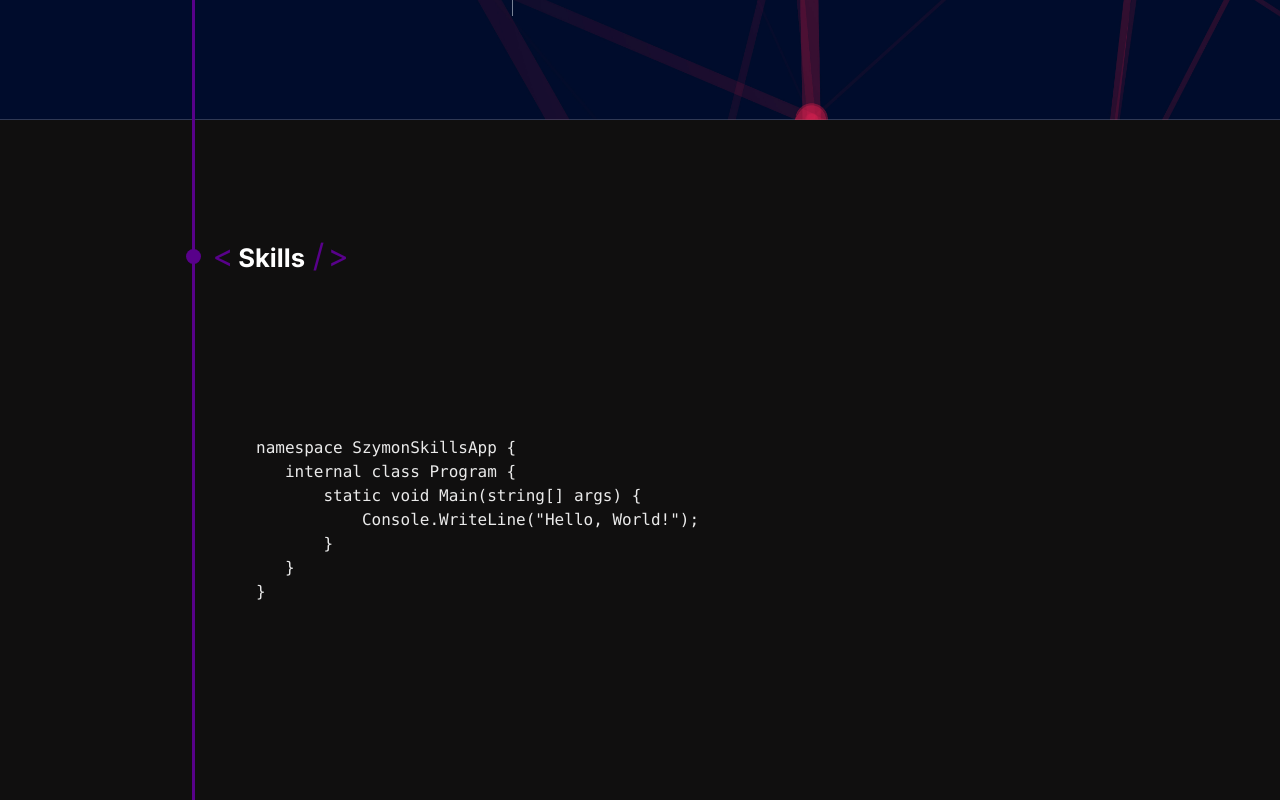
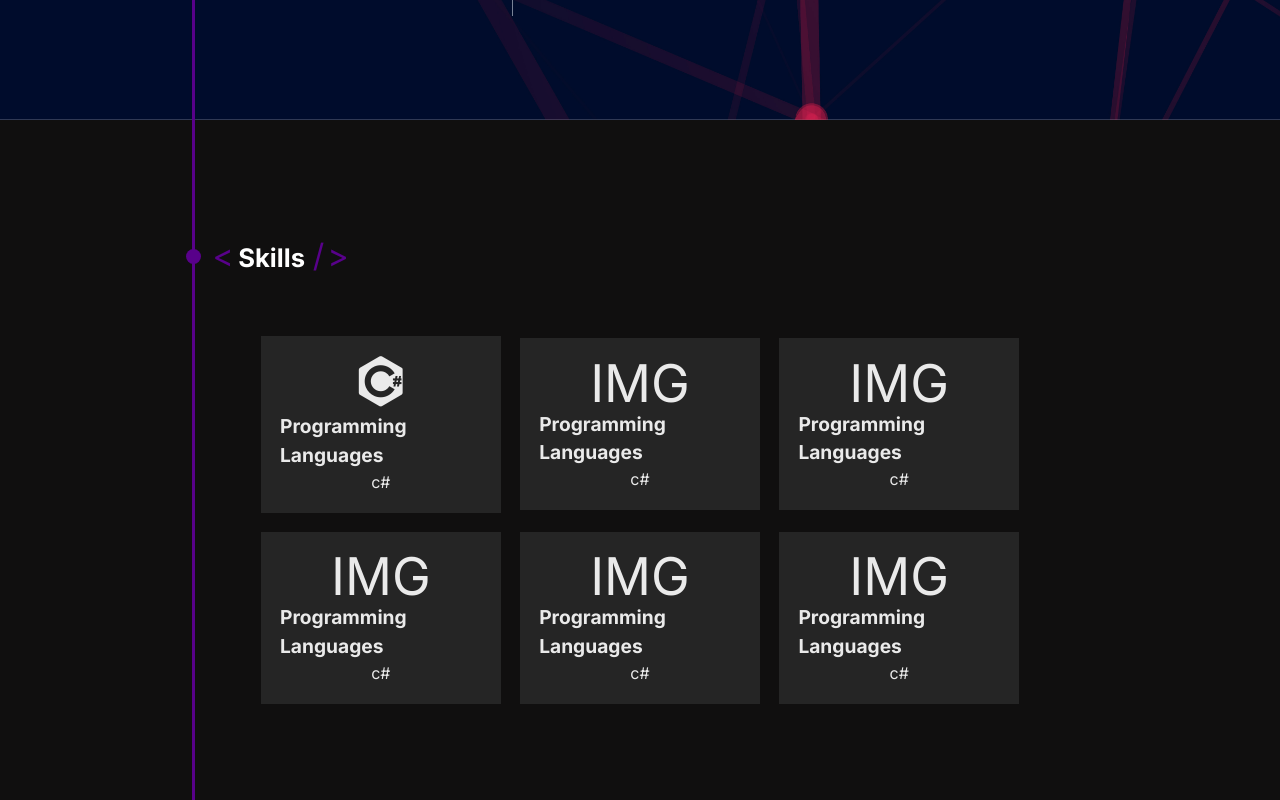
Before and after one commit to UnFriend-PL/SzymonApp, a Next.js app: page / in a window 1280 px wide. Shown: the part 1720-2520 px from the top of the page. Built offline with nearby package versions, Linux system fonts and the light colour scheme; a web font is replaced by a local one.

Commit message:
prototype of skills section

```diff
--- a/package.json
+++ b/package.json
@@ -10,10 +10,8 @@
   },
   "dependencies": {
     "next": "latest",
-    "prismjs": "^1.29.0",
     "react": "latest",
-    "react-dom": "latest",
-    "react-syntax-highlighter": "^15.5.0"
+    "react-dom": "latest"
   },
   "devDependencies": {
     "autoprefixer": "latest",
--- /dev/null
+++ b/src/app/components/About/Skills/Skills.jsx
@@ -0,0 +1,124 @@
+"use client";
+import { useEffect } from "react";
+import Line from "../../Line/Line";
+import "./Skills.scss";
+
+// var code = [
+//   "namespace SzymonSkillsApp {",
+//   "   internal class Program {",
+//   "       static void Main(string[] args) {",
+//   '           Console.WriteLine("Hello, World!");',
+//   "       }",
+//   "   }",
+//   "}",
+// ];
+
+// var code1 = (line) => {
+//   var x = line.split(" ");
+//   return (
+//     <>
+//       {x.map((element, index) => (
+//         <div key={index} className={element}>
+//           {element}
+//         </div>
+//       ))}
+//       <pre></pre>
+//     </>
+//   );
+// };
+
+export default function Skills() {
+  const data = [
+    { lang: "C#", class: "devicon-csharp-plain", text: "" },
+    { lang: "C#", class: "devicon-csharp-plain", text: "" },
+  ];
+  return (
+    <section id="Skills" className="skills-wrap">
+      <div className="skils-squares-wrap">
+        <div className="skills-square">
+          <div className="skills-square-title">
+            <div className="skills-square-title-icon">
+              <i class="devicon-csharp-plain"></i>
+            </div>
+            <div className="skills-square-title-text">
+              Programming Languages
+            </div>
+          </div>
+          <div className="skills-square-content">
+            <div className="skills-square-content-skill">c#</div>
+          </div>
+        </div>
+        <div className="skills-square">
+          <div className="skills-square-title">
+            <div className="skills-square-title-icon">IMG</div>
+            <div className="skills-square-title-text">
+              Programming Languages
+            </div>
+          </div>
+          <div className="skills-square-content">
+            <div className="skills-square-content-skill">c#</div>
+          </div>
+        </div>
+        <div className="skills-square">
+          <div className="skills-square-title">
+            <div className="skills-square-title-icon">IMG</div>
+            <div className="skills-square-title-text">
+              Programming Languages
+            </div>
+          </div>
+          <div className="skills-square-content">
+            <div className="skills-square-content-skill">c#</div>
+          </div>
+        </div>{" "}
+        <div className="skills-square">
+          <div className="skills-square-title">
+            <div className="skills-square-title-icon">IMG</div>
+            <div className="skills-square-title-text">
+              Programming Languages
+            </div>
+          </div>
+          <div className="skills-square-content">
+            <div className="skills-square-content-skill">c#</div>
+          </div>
+        </div>{" "}
+        <div className="skills-square">
+          <div className="skills-square-title">
+            <div className="skills-square-title-icon">IMG</div>
+            <div className="skills-square-title-text">
+              Programming Languages
+            </div>
+          </div>
+          <div className="skills-square-content">
+            <div className="skills-square-content-skill">c#</div>
+          </div>
+        </div>{" "}
+        <div className="skills-square">
+          <div className="skills-square-title">
+            <div className="skills-square-title-icon">IMG</div>
+            <div className="skills-square-title-text">
+              Programming Languages
+            </div>
+          </div>
+          <div className="skills-square-content">
+            <div className="skills-square-content-skill">c#</div>
+          </div>
+        </div>
+      </div>
+      {/* <div className="skills-line-wrap">
+        <pre className="skills-line-wrap-content">
+          <span className="object">function </span>
+          <span className="function">Skills</span>
+          <span className="tag">{`(){`}</span>
+        </pre>
+      </div>
+      <div className="skills-line-wrap">
+        <div className="skills-line-wrap">
+          <pre className="skills-line-wrap-content">
+            <span className="tag">{`}`}</span>
+          </pre>
+        </div>
+      </div> */}
+      <Line sectionName={"Skills"}></Line>
+    </section>
+  );
+}
--- /dev/null
+++ b/src/app/components/About/Skills/Skills.scss
@@ -0,0 +1,91 @@
+@import "../../variables";
+
+@import url("https://cdn.jsdelivr.net/gh/devicons/devicon@v2.15.1/devicon.min.css");
+
+.skills-wrap {
+  scroll-snap-align: start;
+  min-height: 100vh;
+  height: 100vh;
+  min-width: 100vw;
+  overflow-x: hidden;
+  background-color: rgb(16, 15, 15);
+  position: relative;
+  display: flex;
+  flex-wrap: wrap;
+  justify-content: space-around;
+  align-items: center;
+  align-content: center;
+}
+.skils-squares-wrap {
+  flex-basis: 75%;
+  display: flex;
+  flex-wrap: wrap;
+  justify-content: center;
+  align-items: center;
+  align-content: center;
+}
+.skills-square {
+  padding: 2%;
+  display: flex;
+  flex-wrap: wrap;
+  justify-content: center;
+  align-items: flex-start;
+  align-content: flex-start;
+  margin: 1%;
+  flex-basis: 25%;
+  border-color: solid 1px $line-color;
+  min-height: 15vh;
+  // background-color: $first-accent-color;
+  background-color: #252525;
+  color: $font-color;
+  &-title {
+    width: 100%;
+    display: flex;
+    flex-wrap: wrap;
+    justify-content: center;
+    align-items: center;
+    align-content: center;
+    &-icon {
+      max-width: 50%;
+      font-size: 325%;
+      line-height: 1;
+    }
+    &-text {
+      color: $font-color;
+      font-weight: bolder;
+      font-size: 1.2em;
+    }
+  }
+}
+// .skills-line-wrap {
+//   width: 100vw;
+//   height: fit-content;
+//   display: flex;
+//   justify-content: flex-end;
+//   align-items: flex-start;
+//   align-content: flex-start;
+//   flex-wrap: wrap;
+//   color: $font-color;
+//   background-color: #333333;
+//   &:hover {
+//     background-color: $second-accent-color;
+//   }
+//   &-content {
+//     flex-basis: 80%;
+//     .object {
+//       color: rgb(68, 55, 211);
+//     }
+//     .function {
+//       color: rgb(253, 255, 106);
+//     }
+//     .tag {
+//       color: rgb(255, 186, 57);
+//     }
+//     .neutral {
+//       color: rgb(136, 217, 240);
+//     }
+//     .return {
+//       color: rgb(182, 47, 182);
+//     }
+//   }
+// }
--- /dev/null
+++ b/src/app/components/About/Skills/test.js
@@ -0,0 +1,7 @@
+function Sklls() {
+  var x = 1;
+  x + 1;
+  return {
+    skill1: "umiejetnosc",
+  };
+}
--- a/src/app/components/Skills/Skills.jsx
+++ /dev/null
@@ -1,34 +0,0 @@
-"use client";
-import { useEffect } from "react";
-import Line from "../Line/Line";
-import "./Skills.scss";
-import Prism from "prismjs";
-
-var code = [
-  "namespace SzymonSkillsApp {",
-  "   internal class Program {",
-  "       static void Main(string[] args) {",
-  '           Console.WriteLine("Hello, World!");',
-  "       }",
-  "   }",
-  "}",
-];
-
-export default function Skills() {
-  useEffect(() => {
-    Prism.highlightAll();
-  }, []);
-
-  return (
-    <section id="Skills" className="skills-wrap">
-      {code.map((line, index) => (
-        <pre className="skills-line-wrap" key={index}>
-          <code className="language-csharp skills-line-wrap-content">
-            {line}
-          </code>
-        </pre>
-      ))}
-      <Line sectionName={"Skills"}></Line>
-    </section>
-  );
-}
--- a/src/app/components/Skills/Skills.scss
+++ /dev/null
@@ -1,31 +0,0 @@
-@import "../variables";
-
-.skills-wrap {
-  scroll-snap-align: start;
-  min-height: 100vh;
-  height: 100vh;
-  min-width: 100vw;
-  overflow-x: hidden;
-  background-color: rgb(16, 15, 15);
-  position: relative;
-  display: flex;
-  flex-wrap: wrap;
-  justify-content: center;
-  align-items: center;
-  align-content: center;
-}
-.skills-line-wrap {
-  width: 100vw;
-  height: fit-content;
-  display: flex;
-  justify-content: flex-end;
-  align-items: flex-start;
-  align-content: flex-start;
-  color: $font-color;
-  &:hover {
-    background-color: $second-accent-color;
-  }
-  &-content {
-    flex-basis: 80%;
-  }
-}
--- a/src/app/page.js
+++ b/src/app/page.js
@@ -3,7 +3,7 @@ import Menu from "./components/Menu/Menu";
 import Start from "./components/About/Start";
 import Experience from "./components/Experience/Experience";
 import Education from "./components/Education/Education";
-import Skills from "./components/Skills/Skills";
+import Skills from "./components/About/Skills/Skills";
 
 export default function Home() {
   return (
--- a/tailwind.config.js
+++ b/tailwind.config.js
@@ -1,18 +1,28 @@
 /** @type {import('tailwindcss').Config} */
 module.exports = {
   content: [
-    './src/pages/**/*.{js,ts,jsx,tsx,mdx}',
-    './src/components/**/*.{js,ts,jsx,tsx,mdx}',
-    './src/app/**/*.{js,ts,jsx,tsx,mdx}',
+    "./src/pages/**/*.{js,ts,jsx,tsx,mdx}",
+    "./src/components/**/*.{js,ts,jsx,tsx,mdx}",
+    "./src/app/**/*.{js,ts,jsx,tsx,mdx}",
   ],
   theme: {
     extend: {
       backgroundImage: {
-        'gradient-radial': 'radial-gradient(var(--tw-gradient-stops))',
-        'gradient-conic':
-          'conic-gradient(from 180deg at 50% 50%, var(--tw-gradient-stops))',
+        "gradient-radial": "radial-gradient(var(--tw-gradient-stops))",
+        "gradient-conic":
+          "conic-gradient(from 180deg at 50% 50%, var(--tw-gradient-stops))",
       },
     },
   },
-  plugins: [],
-}
+  plugins: [
+    [
+      "prismjs",
+      {
+        languages: ["javascript", "css", "markup"],
+        plugins: ["line-numbers"],
+        theme: "twilight",
+        css: true,
+      },
+    ],
+  ],
+};
```
Also changed, not shown: 1 other file (tests, documents, lock files or other folders).
